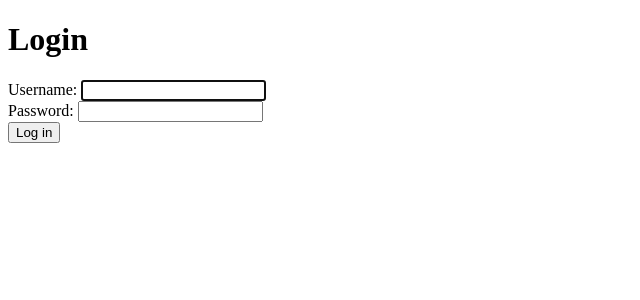
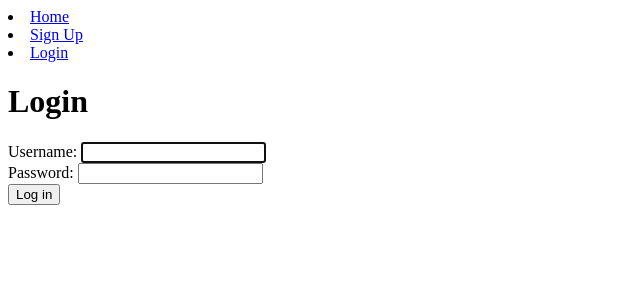
Before and after one commit to JumboCode/Animal-Aid, a Django app: page /login/ in a window 1280 px wide. Shown: the top 300 px of the page, without its empty margins (0-640 px from the left). Run offline with Django 3.2, Linux system fonts and the light colour scheme.

Commit message:
navbar consistency stuff

```diff
--- a/core/templates/core/login.html
+++ b/core/templates/core/login.html
@@ -1,6 +1,11 @@
 {% extends 'base.html' %}
 
 {% block content %}
+  <nav>
+    <li {% if active_link == "home" %}class="active"{% endif %}><a href="{% url 'home' %}">Home</a></li>
+    <li {% if active_link == "signup" %}class="active"{% endif %}><a href="{% url 'signup' %}">Sign Up</a></li>
+    <li {% if active_link == "login" %}class="active"{% endif %}><a href="{% url 'login' %}">Login</a></li>
+  </nav>
   <h1>Login</h1>
   <form action="" method="post">
     {% csrf_token %}
--- a/core/templates/core/signup.html
+++ b/core/templates/core/signup.html
@@ -4,6 +4,7 @@
     <nav>
       <li {% if active_link == "home" %}class="active"{% endif %}><a href="{% url 'home' %}">Home</a></li>
       <li {% if active_link == "signup" %}class="active"{% endif %}><a href="{% url 'signup' %}">Sign Up</a></li>
+      <li {% if active_link == "login" %}class="active"{% endif %}><a href="{% url 'login' %}">Login</a></li>
     </nav>
     <h2>Sign up</h2>
     <form method="post">
```
